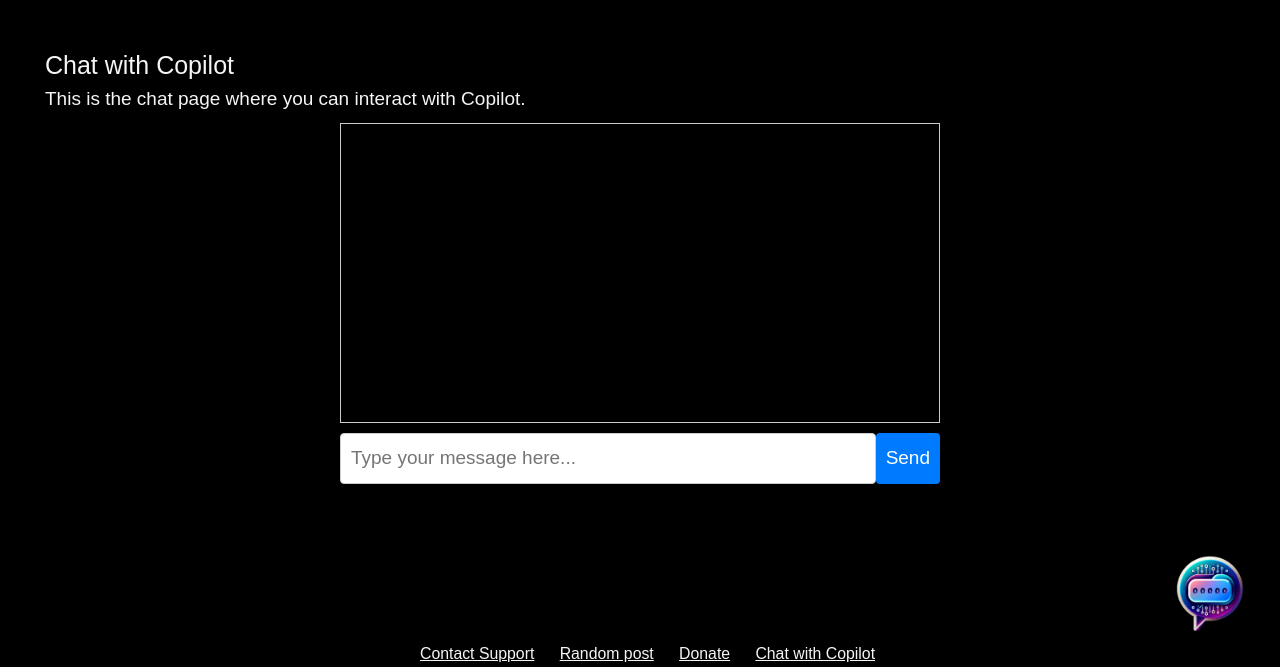
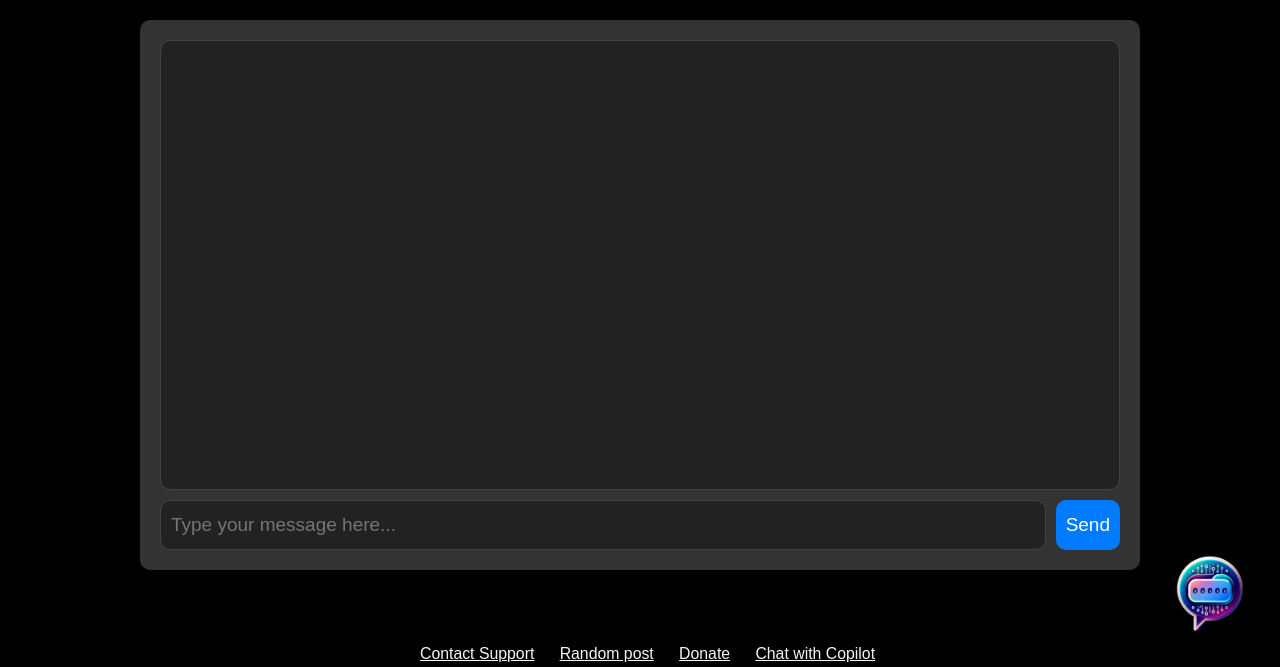
Before and after one commit to yuemanwai/japanese-academy, a Flask app: page /chat_with_copilot in a window 1280 px wide. Shown: the part 133-800 px from the top of the page. Run offline with Flask 3, Linux system fonts and the light colour scheme; some libraries are stand-ins or nearby versions; some web fonts are replaced.

Commit message:
新增聊天功能，整合Copilot互動，改善用戶界面及樣式

```diff
--- a/app/routes.py
+++ b/app/routes.py
@@ -1,5 +1,5 @@
 from datetime import datetime, timedelta
-from flask import render_template, flash, redirect, url_for, request, g, make_response, session
+from flask import render_template, flash, redirect, url_for, request, g, make_response, session, jsonify
 from flask_login import login_user, logout_user, current_user, login_required
 from werkzeug.urls import url_parse
 from flask_babel import _, get_locale
@@ -14,6 +14,7 @@ import os
 import time
 import random
 import subprocess
+from copilot import CopilotChat
 
 
 @app.before_request
@@ -56,13 +57,13 @@ def login():
         if not next_page or url_parse(next_page).netloc != '':
             next_page = url_for('index')
         return redirect(next_page)
-    return render_template('login.html.j2', title=_('Log in'), form=form)
+    return render_template('login.html.j2', title=_('Sign in'), form=form)
 
 
 @app.route('/logout')
 def logout():
     logout_user()
-    return render_template('logout.html.j2', title=_('Log out'))
+    return render_template('logout.html.j2', title=_('Sign out'))
 
 
 @app.route('/register', methods=['GET', 'POST'])
@@ -338,4 +339,12 @@ def community():
 
 @app.route('/chat_with_copilot', methods=['GET', 'POST'])
 def chat_with_copilot():
+    if request.method == 'POST':
+        input_text = request.form['message']
+        word_limit = 50
+        condition = "answer using only text and in simple japanese(and explain what you mean in short eng)"
+        chrome_driver_path = "./chromedriver-linux64/chromedriver"
+        copilot = CopilotChat(chrome_driver_path, debug=False, headless=True)
+        response_text = copilot.chat(input_text, word_limit, condition)
+        return jsonify({'response': response_text})
     return render_template('chat_with_copilot.html.j2')
--- a/app/templates/base.html.j2
+++ b/app/templates/base.html.j2
@@ -181,7 +181,7 @@
 
   {% block content %}
   <div class="container-fluid">
-    <div class="col-md-12" style="padding: 30px;">
+    <div class="col-md-12">
       {% with messages = get_flashed_messages() %}
       {% if messages %}
       {% for message in messages %}
@@ -191,7 +191,9 @@
       {% endwith %}
       {% block app_content %} {% endblock app_content %}
       <div style="position: fixed; bottom: 20px; right: 20px;">
-        <img src="../static/image/ai_icon.png" alt="Icon" style="width: 100px; height: 100px;">
+        <a href="{{ url_for('chat_with_copilot') }}">
+          <img src="../static/image/ai_icon.png" alt="Icon" style="width: 100px; height: 100px;">
+        </a>
       </div>
     </div>
   </div>
--- a/app/templates/chat_with_copilot.html.j2
+++ b/app/templates/chat_with_copilot.html.j2
@@ -1,9 +1,6 @@
 {% extends 'base.html.j2' %}
 
 {% block app_content %}
-<h1>{{ _('Chat with Copilot') }}</h1>
-<p>{{ _('This is the chat page where you can interact with Copilot.') }}</p>
-
 <div id="chat-container">
     <div id="chat-box">
         <!-- Chat messages will be displayed here -->
@@ -23,42 +20,112 @@
         // Display user message
         const userMessage = document.createElement('div');
         userMessage.className = 'user-message';
-        userMessage.textContent = userInput;
+        userMessage.innerHTML = `<span class="message-text">${userInput}</span>`;
         chatBox.appendChild(userMessage);
 
         // Clear input field
         document.getElementById('user-input').value = '';
 
-        // Simulate Copilot response (replace this with actual API call)
-        setTimeout(() => {
+        // Display typing animation
+        const typingAnimation = document.createElement('div');
+        typingAnimation.className = 'typing-animation';
+        typingAnimation.innerHTML = `<span class="message-text">.</span>`;
+        chatBox.appendChild(typingAnimation);
+        chatBox.scrollTop = chatBox.scrollHeight; // Scroll to the bottom
+
+        // Animate typing animation
+        const typingText = typingAnimation.querySelector('.message-text');
+        let dots = 1;
+        const typingInterval = setInterval(() => {
+            dots = (dots % 3) + 1;
+            typingText.textContent = '.'.repeat(dots);
+        }, 500);
+
+        // Send message to server
+        fetch('{{ url_for("chat_with_copilot") }}', {
+            method: 'POST',
+            headers: {
+                'Content-Type': 'application/x-www-form-urlencoded',
+            },
+            body: new URLSearchParams({
+                'message': userInput
+            })
+        })
+        .then(response => response.json())
+        .then(data => {
+            // Remove typing animation
+            clearInterval(typingInterval);
+            chatBox.removeChild(typingAnimation);
+
+            // Display Copilot response
             const copilotMessage = document.createElement('div');
             copilotMessage.className = 'copilot-message';
-            copilotMessage.textContent = 'This is a simulated response from Copilot.';
+            copilotMessage.innerHTML = `<span class="message-text">${data.response}</span>`;
             chatBox.appendChild(copilotMessage);
-        }, 1000);
+            chatBox.scrollTop = chatBox.scrollHeight; // Scroll to the bottom
+        });
     });
 </script>
 
 <style>
     #chat-container {
         width: 100%;
-        max-width: 600px;
+        max-width: 1000px;
+        max-height: 1000px;
         margin: 0 auto;
+        background-color: #333;
+        border-radius: 10px;
+        padding: 20px;
+        box-shadow: 0 0 10px rgba(0, 0, 0, 0.5);
     }
     #chat-box {
-        border: 1px solid #ccc;
+        border: 1px solid #444;
         padding: 10px;
-        height: 300px;
+        height: 450px;
         overflow-y: scroll;
         margin-bottom: 10px;
+        background-color: #222;
+        border-radius: 10px;
     }
-    .user-message {
-        text-align: right;
-        margin: 5px 0;
+    #chat-box::-webkit-scrollbar {
+        width: 10px;
     }
-    .copilot-message {
-        text-align: left;
-        margin: 5px 0;
+    #chat-box::-webkit-scrollbar-track {
+        background: #333;
+        border-radius: 10px;
+    }
+    #chat-box::-webkit-scrollbar-thumb {
+        background: #555;
+        border-radius: 10px;
+    }
+    #chat-box::-webkit-scrollbar-thumb:hover {
+        background: #777;
+    }
+    .user-message, .copilot-message, .typing-animation {
+        width: 100%;
+        display: flex;
+        justify-content: flex-end;
+        margin: 10px 0;
+        padding: 10px;
+        border-radius: 10px;
+        background-color: #222;
+    }
+    .user-message .message-text {
+        background-color: #007bff;
+        color: white;
+        padding: 5px;
+        border-radius: 5px;
+        max-width: 80%;
+    }
+    .copilot-message, .typing-animation {
+        justify-content: flex-start;
+    }
+    .copilot-message .message-text, .typing-animation .message-text {
+        background-color: #28a745;
+        color: white;
+        padding: 5px;
+        border-radius: 5px;
+        max-width: 80%;
     }
     #chat-form {
         display: flex;
@@ -66,16 +133,22 @@
     #user-input {
         flex: 1;
         padding: 10px;
-        border: 1px solid #ccc;
-        border-radius: 4px;
+        border: 1px solid #444;
+        border-radius: 10px;
+        background-color: #222;
+        color: white;
     }
     button {
         padding: 10px;
         border: none;
         background-color: #007bff;
         color: white;
-        border-radius: 4px;
+        border-radius: 10px;
         cursor: pointer;
+        margin-left: 10px;
+    }
+    button:hover {
+        background-color: #0056b3;
     }
 </style>
 {% endblock %}
--- a/copilot.py
+++ b/copilot.py
@@ -82,7 +82,7 @@ class CopilotChat:
             if response_elements:
                 combined_response = ""
                 for response in response_elements:
-                    combined_response += response.text + " "
+                    combined_response += response.text + "<br />"
                     if self.debug:
                         print("Combined Response:", combined_response)
                 return combined_response.strip()
```
